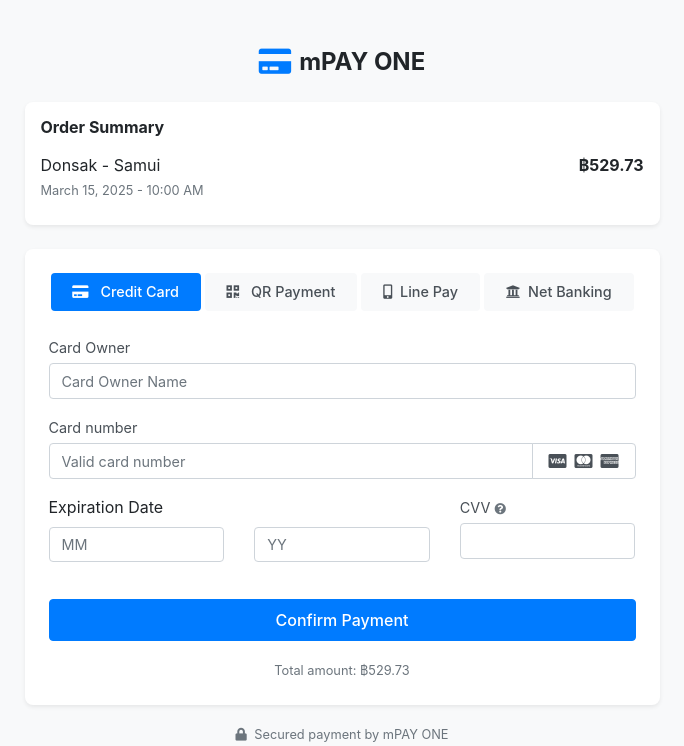
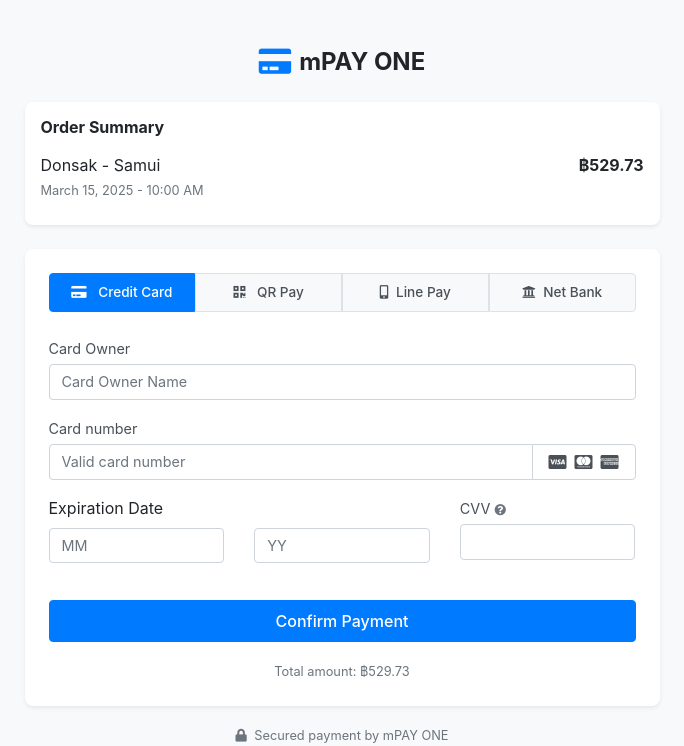
Before and after one commit to pyaephyothein/MpayAPI, a Flask app: page / in a window 1280 px wide. Shown: the top 746 px of the page, without its empty margins (298-982 px from the left). Run offline with Flask 3, Linux system fonts and the light colour scheme; some libraries are stand-ins or nearby versions.

Commit message:
Align payment method options horizontally for better user interface
Restructures payment method tabs in payment_form.html and adjusts related CSS and JS.

Replit-Commit-Author: Agent
Replit-Commit-Session-Id: eaf5bed2-5edd-4835-822b-685c1f23fa99
Replit-Commit-Screenshot-Url: https://storage.googleapis.com/screenshot-production-us-central1/308c883f-0edb-4676-b5cb-dfeac4c664f0/670fbe52-c3f3-4920-831d-9b2c78949865.jpg

```diff
--- a/static/css/custom.css
+++ b/static/css/custom.css
@@ -1,29 +1,34 @@
 /* Custom styles for Payment Form with Bootstrap 4 */
 
 /* Payment Method Tabs */
-.nav-pills .nav-link {
-  border-radius: 4px;
+.payment-method-tabs .nav-link {
   color: #495057;
   font-weight: 500;
   background-color: #f8f9fa;
-  padding: 0.5rem 1rem;
-  font-size: 0.9rem;
+  padding: 0.5rem 0.3rem;
+  font-size: 0.85rem;
   cursor: pointer;
   transition: all 0.2s ease;
-  margin: 0 2px;
+  border: 1px solid #dee2e6;
+  margin: 0;
 }
 
-.nav-pills .nav-link:hover {
+.payment-method-tabs .rounded-left {
+  border-radius: 4px 0 0 4px;
+}
+
+.payment-method-tabs .rounded-right {
+  border-radius: 0 4px 4px 0;
+}
+
+.payment-method-tabs .nav-link:hover {
   background-color: #e9ecef;
 }
 
-.nav-pills .nav-link.active {
+.payment-method-tabs .nav-link.active {
   color: #fff;
   background-color: #007bff;
-}
-
-.nav-fill .nav-item {
-  text-align: center;
+  border-color: #007bff;
 }
 
 /* Payment Forms Container */
--- a/static/js/payment.js
+++ b/static/js/payment.js
@@ -15,7 +15,7 @@ document.addEventListener('DOMContentLoaded', function() {
 function initPaymentMethodSelector() {
     const paymentMethodRadios = document.querySelectorAll('input[name="payment_method"]');
     const paymentForms = document.querySelectorAll('.payment-form');
-    const tabLabels = document.querySelectorAll('.nav-link');
+    const tabLabels = document.querySelectorAll('.payment-method-tabs .nav-link');
 
     // Make sure the first payment form (credit card) is active on page load
     const creditCardForm = document.getElementById('credit_card-form');
--- a/templates/payment_form.html
+++ b/templates/payment_form.html
@@ -50,32 +50,32 @@
 
                             <!-- Payment Method Selection -->
                             <div class="payment-method-tabs mb-4">
-                                <ul class="nav nav-pills nav-fill" id="payment-tabs" role="tablist">
-                                    <li class="nav-item">
+                                <div class="row no-gutters">
+                                    <div class="col-3">
                                         <input type="radio" class="payment-radio" name="payment_method" id="credit_card" value="credit_card" checked style="display: none;">
-                                        <label class="nav-link active" for="credit_card">
+                                        <label class="nav-link text-center active w-100 rounded-left" for="credit_card">
                                             <i class="fas fa-credit-card mr-2"></i> Credit Card
                                         </label>
-                                    </li>
-                                    <li class="nav-item">
+                                    </div>
+                                    <div class="col-3">
                                         <input type="radio" class="payment-radio" name="payment_method" id="qr_payment" value="qr_payment" style="display: none;">
-                                        <label class="nav-link" for="qr_payment">
-                                            <i class="fas fa-qrcode mr-2"></i> QR Payment
+                                        <label class="nav-link text-center w-100" for="qr_payment">
+                                            <i class="fas fa-qrcode mr-2"></i> QR Pay
                                         </label>
-                                    </li>
-                                    <li class="nav-item">
+                                    </div>
+                                    <div class="col-3">
                                         <input type="radio" class="payment-radio" name="payment_method" id="rabbit_line_pay" value="rabbit_line_pay" style="display: none;">
-                                        <label class="nav-link" for="rabbit_line_pay">
+                                        <label class="nav-link text-center w-100" for="rabbit_line_pay">
                                             <i class="fas fa-mobile-alt mr-1"></i> Line Pay
                                         </label>
-                                    </li>
-                                    <li class="nav-item">
+                                    </div>
+                                    <div class="col-3">
                                         <input type="radio" class="payment-radio" name="payment_method" id="internet_banking" value="internet_banking" style="display: none;">
-                                        <label class="nav-link" for="internet_banking">
-                                            <i class="fas fa-university mr-1"></i> Net Banking
+                                        <label class="nav-link text-center w-100 rounded-right" for="internet_banking">
+                                            <i class="fas fa-university mr-1"></i> Net Bank
                                         </label>
-                                    </li>
-                                </ul>
+                                    </div>
+                                </div>
                             </div>
 
                             <div class="payment-forms-container">
```
